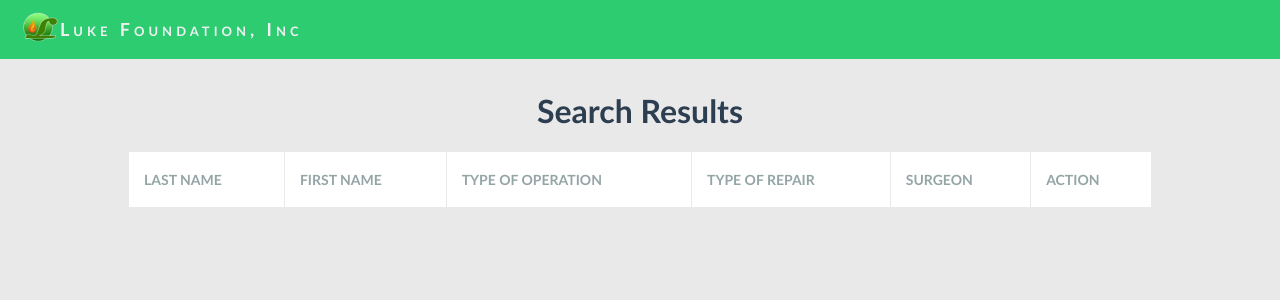
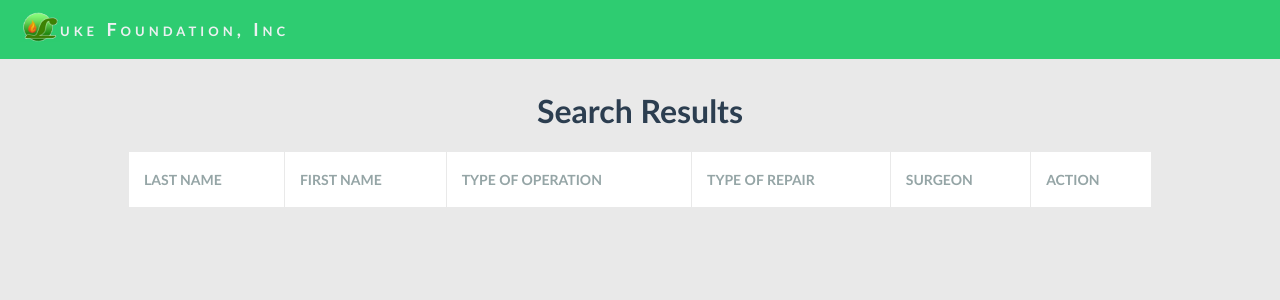
Before and after one commit to rngueco/cmsc127, a PHP site: page /search_result.php?lname=1 in a window 1280 px wide. Shown: the top 300 px of the page. Run offline with PHP 8.4, Linux system fonts and the light colour scheme; data that the repository does not hold is empty.

Commit message:
Update search_result.php

```diff
--- a/search_result.php
+++ b/search_result.php
@@ -4,12 +4,13 @@
 	<title>Luke Foundation, Inc</title>
 	<link rel="stylesheet" type="text/css" href="css/style.css">
 	<script src="backToIndex.js" type="text/javascript" ></script>
+	<link href="images/LukeLogo.jpg" type="image/gif" rel="shortcut icon" />
 </head>
 <body>
 	<div class="header">
 		<div class="handle">
-			<h1><img src="images/LukeLogo.jpg" width="40px" style="float:left" onclick="back()" /></h1>
-			<h1>Luke Foundation, Inc</h1>
+			<span onclick="back()" ><h1><img src="images/LukeLogo.jpg" width="40px" style="float:left" /></h1>
+			<h1>uke Foundation, Inc</h1></span>
 		</div>
 	</div>
 	<div class="content">
```
